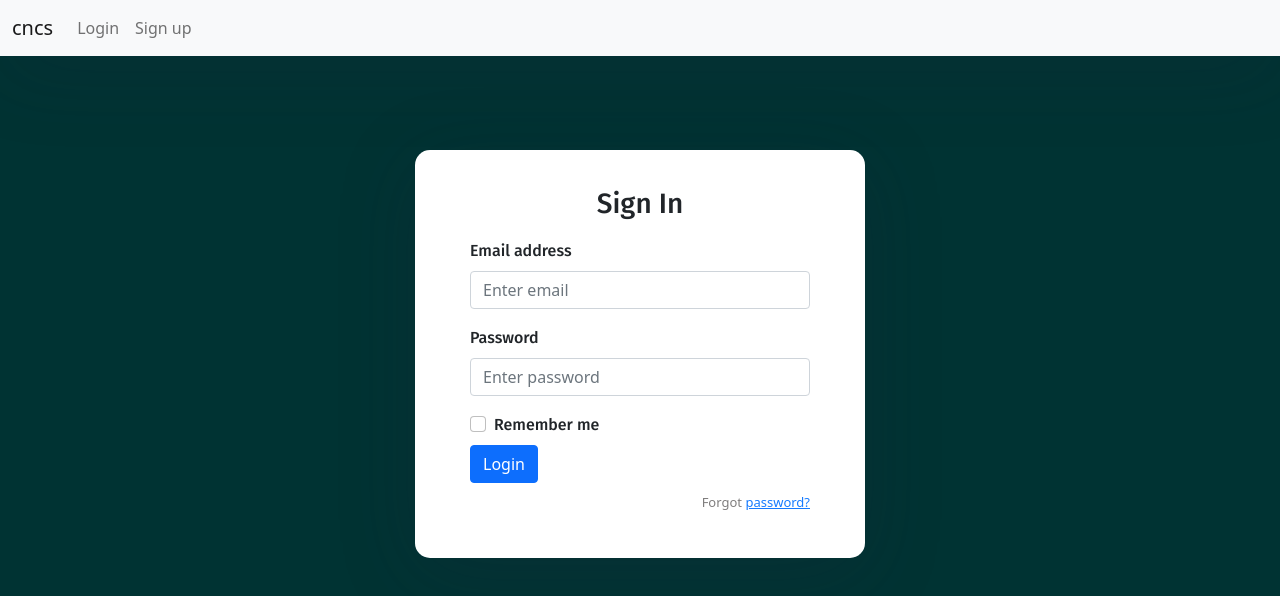
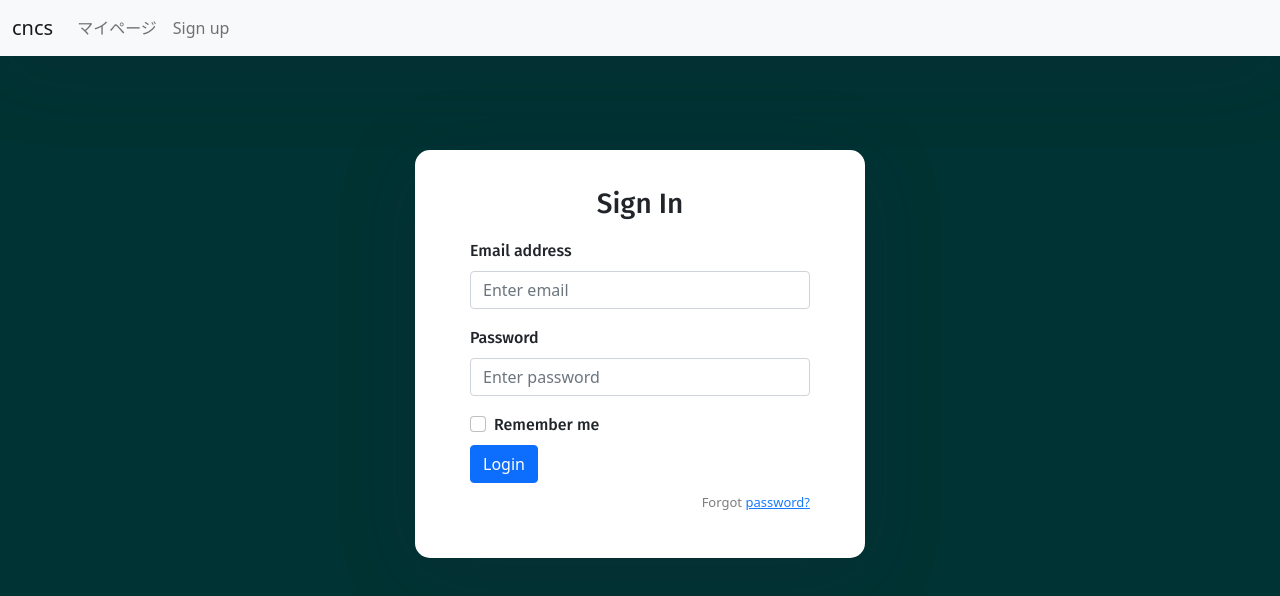
Before and after one commit to weldsk/casual-nocode-service, a React (Create React App) app: page /login in a window 1280 px wide. Shown: the top 596 px of the page. Built offline with nearby package versions, Linux system fonts and the light colour scheme; no server answers.

Commit message:
言語ライブラリ及びコンフィグの作成

```diff
--- a/client/App.tsx
+++ b/client/App.tsx
@@ -12,7 +12,9 @@ import RedirectRoute from "./services/custom-router";
 import AuthProvider from "./services/use-auth";
 import NavigationBar from "./components/navbar.component";
 
-function App() {
+
+
+const App:React.VFC = () => {
   useLocation();
   return (
     <div className="App">
--- a/client/components/navbar.component.tsx
+++ b/client/components/navbar.component.tsx
@@ -1,5 +1,7 @@
 import { Container, Nav, Navbar } from "react-bootstrap"
 import { useAuth } from "../services/use-auth"
+import i18n from "../i18n/i18n";
+
 
 const NavigationBar = () => {
   const {isAuthenticated, processLogout} = useAuth();
@@ -8,7 +10,7 @@ const NavigationBar = () => {
       return (
         <Nav>
           <Nav.Link href={"/mypage"}>
-            MyPage
+            {i18n.t("header.MyPage")}
           </Nav.Link>
           <Nav.Link onClick={processLogout} href={"/"}>
             Logout
@@ -19,7 +21,7 @@ const NavigationBar = () => {
       return (
         <>
           <Nav.Link href={"/login"}>
-            Login
+            {i18n.t("header.MyPage")}
           </Nav.Link>
           <Nav.Link href={"/signup"}>
             Sign up
--- /dev/null
+++ b/client/i18n/i18n.ts
@@ -0,0 +1,26 @@
+import i18n from 'i18next';
+import { initReactI18next } from 'react-i18next';
+
+import translation_en from "./en.json";
+import translation_ja from "./ja.json";
+
+const resources = {
+    ja: {
+      translation: translation_ja
+    },
+    en: {
+      translation: translation_en
+    }
+  };
+
+  i18n
+  .use(initReactI18next) // passes i18n down to react-i18next
+  .init({
+    resources,
+    lng: "ja",
+    interpolation: {
+      escapeValue: false // react already safes from xss
+    }
+  });
+
+export default i18n;
--- a/client/i18n/ja.json
+++ b/client/i18n/ja.json
@@ -1,5 +1,5 @@
 {
     "header": {
-       "Login": "ログイン"
+       "MyPage": "マイページ"
      }
    }
--- a/client/index.tsx
+++ b/client/index.tsx
@@ -4,6 +4,7 @@ import { BrowserRouter } from "react-router-dom";
 import './index.css';
 import App from './App';
 import reportWebVitals from './reportWebVitals';
+import "./i18n/i18n";
 
 ReactDOM.render(
   <React.StrictMode>
```
Also changed, not shown: client/components/home.component.tsx (line endings or trailing spaces), 1 other file (tests, documents, lock files or other folders).
